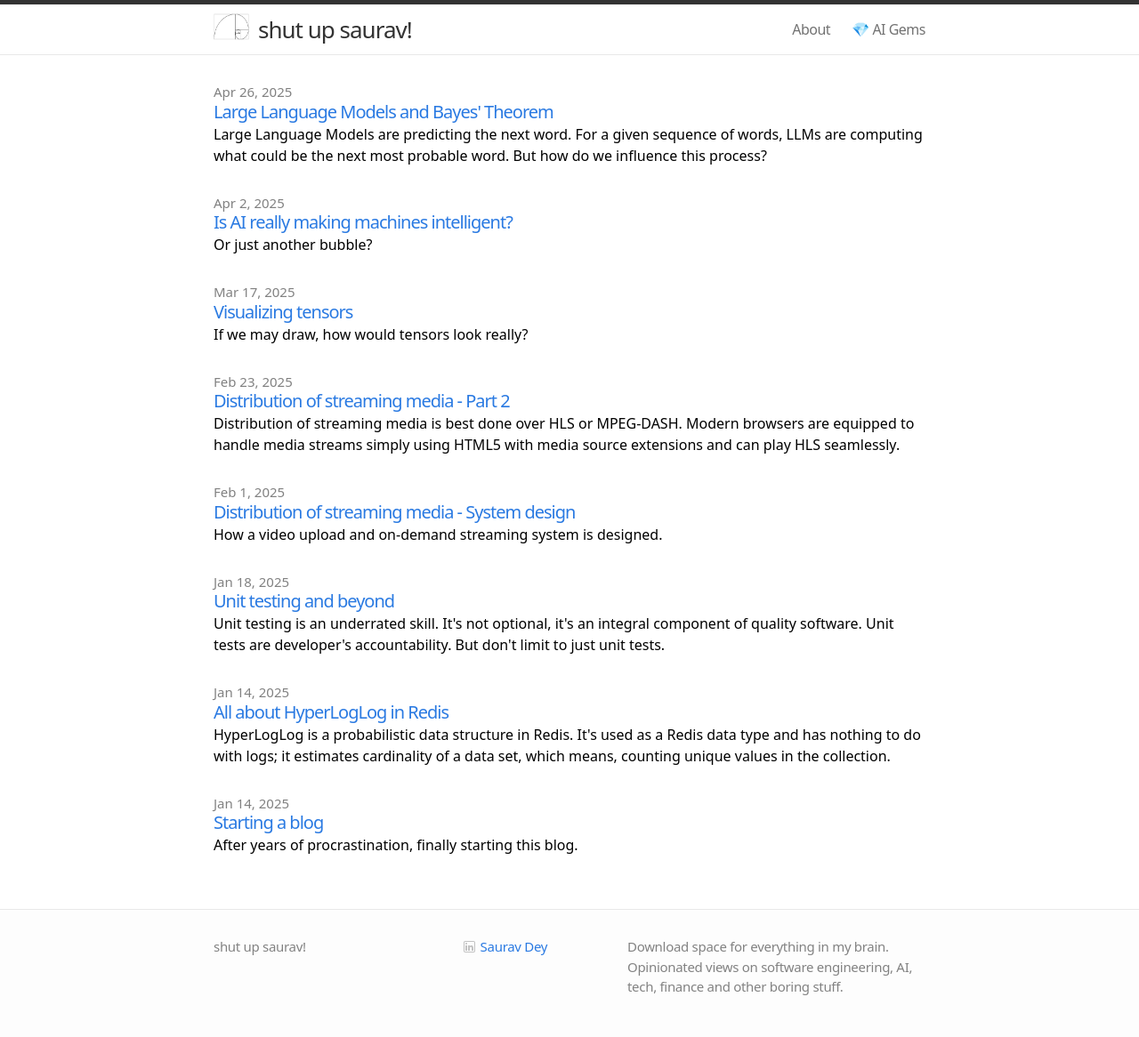
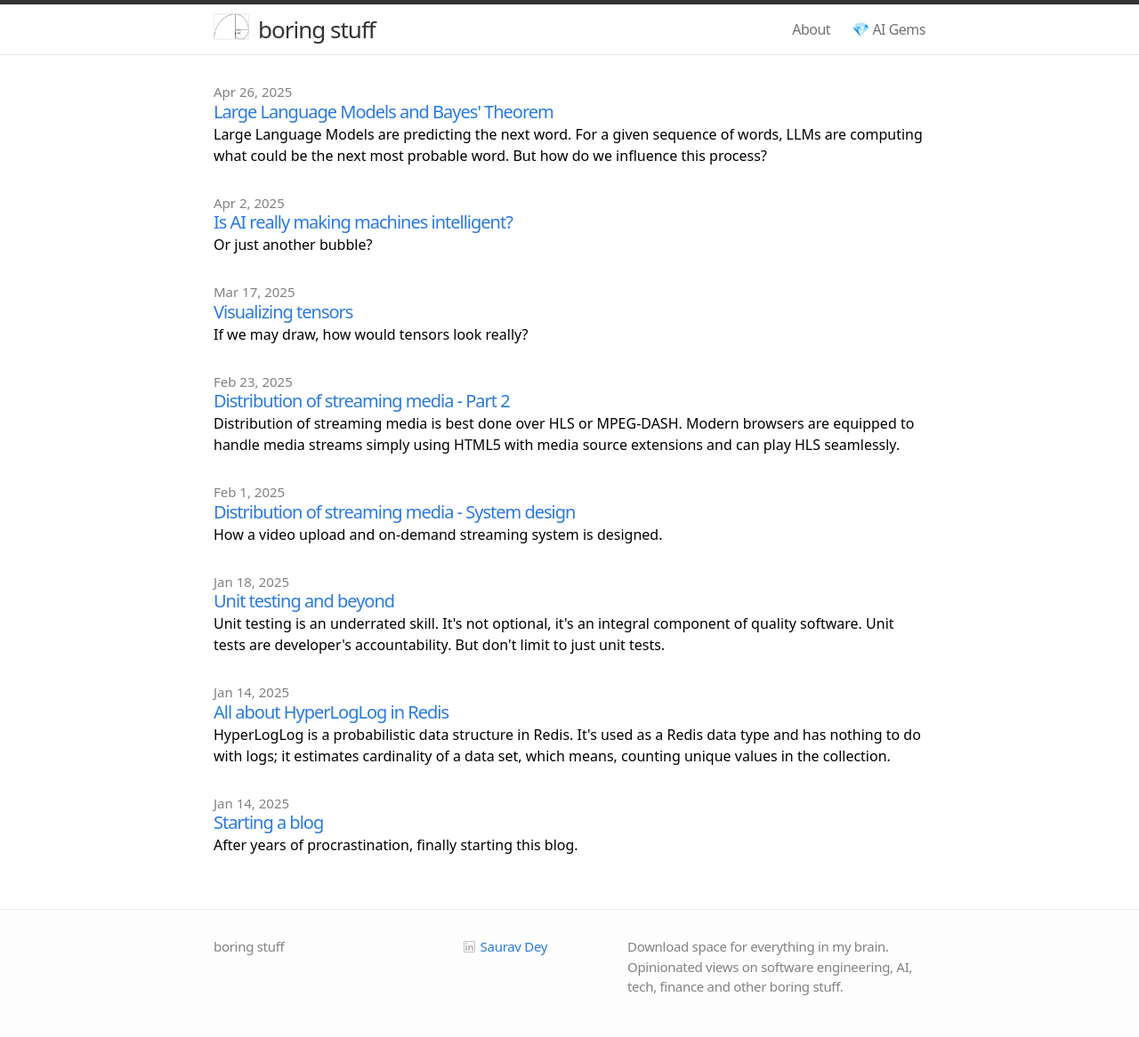
Before and after one commit to mindyouragents/mindyouragents.github.io, a Jekyll site: the page built from index.html, in a window 1280 px wide. Shown: the whole page at 89% size. Built offline with Jekyll 4.4.1, drawn with Linux system fonts in a browser that asks for light colours; some web fonts are replaced.

Commit message:
name change

```diff
--- a/_config.yml
+++ b/_config.yml
@@ -1,9 +1,9 @@
 # Site settings
-title: shut up saurav!
+title: boring stuff
 email:
 description: "Download space for everything in my brain. Opinionated views on software engineering, AI, tech, finance and other boring stuff."
 baseurl: ""
-url: "http://shutupsaurav.github.io"
+url: "http://boringfyi.github.io"
 linkedin_username: sauravdey
 github_username:
 twitter_username:
```
